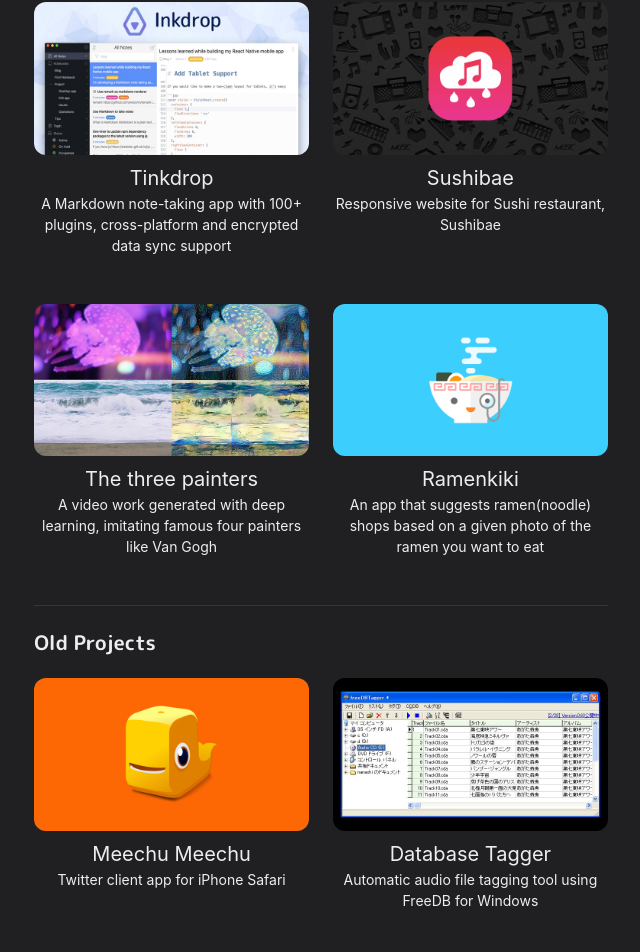
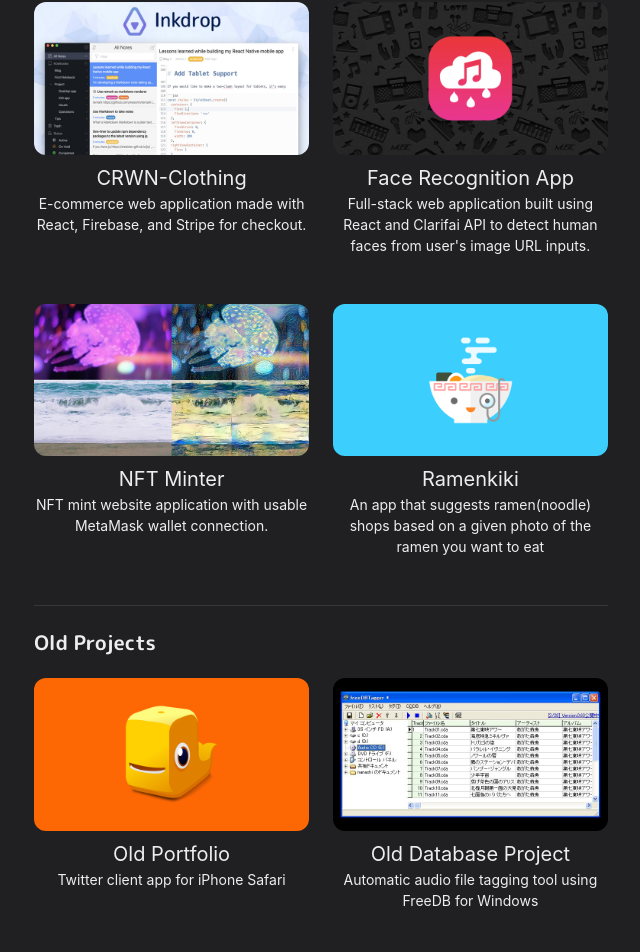
Before and after one commit to edjunma/edmondma.dev-v1, a Next.js app: page /projects in a window 1280 px wide. Shown: the part 118-1070 px from the top of the page, without its empty margins (319-959 px from the left). Built offline with nearby package versions, Linux system fonts and the light colour scheme.

Commit message:
8/11 update, minor changes to projects

```diff
--- a/components/theme-toggle-button.js
+++ b/components/theme-toggle-button.js
@@ -10,10 +10,10 @@
     <motion.div
       style={{ display: 'inline-block' }}
       key={useColorModeValue('light', 'dark')}
-      initial={{ x: -25, opacity: 0 }}
+      initial={{ x: -20, opacity: 0 }}
       animate={{ x: 0, opacity: 1 }}
-      exit={{ y: 25, opacity: 0 }}
-      transition={{ duration: 0.25 }}
+      exit={{ y: 20, opacity: 0 }}
+      transition={{ duration: 0.20 }}
     >
       <IconButton
         aria-label="Toggle theme"
--- a/pages/projects.js
+++ b/pages/projects.js
@@ -20,29 +20,27 @@
 
       <SimpleGrid columns={[1, 1, 2]} gap={6}>
         <Section>
-          <WorkGridItem id="tinkdrop" title="Tinkdrop" thumbnail={thumbInkdrop}>
-            A Markdown note-taking app with 100+ plugins, cross-platform and
-            encrypted data sync support
+          <WorkGridItem id="tinkdrop" title="CRWN-Clothing" thumbnail={thumbInkdrop}>
+            E-commerce web application made with React, Firebase, and Stripe for checkout.
           </WorkGridItem>
         </Section>
         <Section>
           <WorkGridItem
             id="walknote"
-            title="Sushibae"
+            title="Face Recognition App"
             thumbnail={thumbWalknote}
           >
-            Responsive website for Sushi restaurant, Sushibae
+            Full-stack web application built using React and Clarifai API to detect human faces from user's image URL inputs.
           </WorkGridItem>
         </Section>
 
         <Section delay={0.1}>
           <WorkGridItem
             id="threepainters"
-            title="The three painters"
+            title="NFT Minter"
             thumbnail={thumbFourPainters}
           >
-            A video work generated with deep learning, imitating famous four
-            painters like Van Gogh
+            NFT mint website application with usable MetaMask wallet connection.
           </WorkGridItem>
         </Section>
         <Section delay={0.1}>
@@ -64,7 +62,7 @@
 
       <SimpleGrid columns={[1, 1, 2]} gap={6}>
         <Section delay={0.5}>
-          <WorkGridItem id="meechu" title="Meechu Meechu" thumbnail={thumbPichu2}>
+          <WorkGridItem id="meechu" title="Old Portfolio" thumbnail={thumbPichu2}>
             Twitter client app for iPhone Safari
           </WorkGridItem>
         </Section>
@@ -72,13 +70,13 @@
           <WorkGridItem
             id="databaseTagger"
             thumbnail={thumbFreeDBTagger}
-            title="Database Tagger"
+            title="Old Database Project"
           >
             Automatic audio file tagging tool using FreeDB for Windows
           </WorkGridItem>
         </Section>
         <Section delay={0.6}>
-          <WorkGridItem id="camembo" title="Camembo" thumbnail={thumbAmembo}>
+          <WorkGridItem id="camembo" title="Old Share File Project" thumbnail={thumbAmembo}>
             P2P private file sharing tool with MSN Messenger integration for
             Windows
           </WorkGridItem>
```
